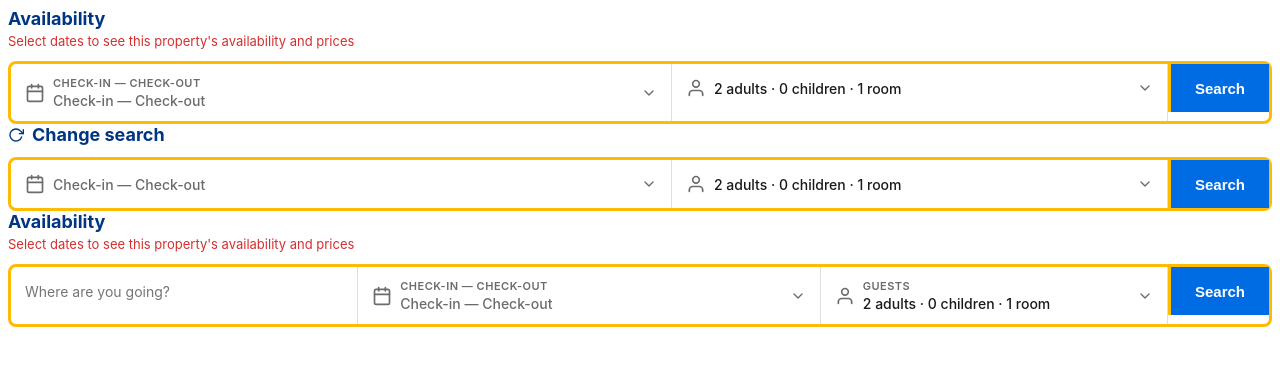
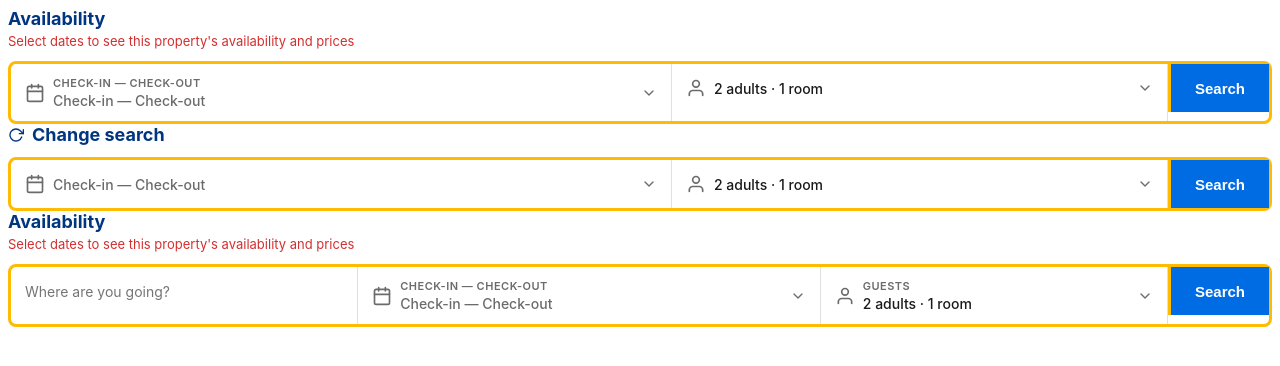
Before and after one commit to puboop2018/NovotonBUN, a React app in the folder react-src/: page / in a window 1280 px wide. Shown: the top 366 px of the page. Built offline with nearby package versions, Linux system fonts and the light colour scheme; the HTML template or start-up script is replaced by a standard one.

Commit message:
Hide '0 children' from guest picker summary when no children selected
Only show the children count in the guest summary text when
totalChildren > 0, so the display reads "2 adults · 1 room"
instead of "2 adults · 0 children · 1 room".

https://claude.ai/code/session_016wfgiR2ych27gXKegnohVf

```diff
--- a/react-src/src/BookingEngine.jsx
+++ b/react-src/src/BookingEngine.jsx
@@ -94,15 +94,17 @@ export default function BookingEngine({ config }) {
     const totalChildren = rooms.reduce((sum, r) => sum + r.children, 0);
     const nights = nightsBetween(checkIn, checkOut);
 
-    // Build guest summary text
+    // Build guest summary text (hide children when count is 0)
     const guestSummary = (() => {
         const parts = [];
 
         const adultLabel = totalAdults === 1 ? t('adult', 'adult') : t('adults', 'adults');
         parts.push(`${totalAdults} ${adultLabel}`);
 
-        const childLabel = totalChildren === 1 ? t('child', 'child') : t('children', 'children');
-        parts.push(`${totalChildren} ${childLabel}`);
+        if (totalChildren > 0) {
+            const childLabel = totalChildren === 1 ? t('child', 'child') : t('children', 'children');
+            parts.push(`${totalChildren} ${childLabel}`);
+        }
 
         const roomLabel = rooms.length === 1 ? t('room', 'room') : t('rooms', 'rooms');
         parts.push(`${rooms.length} ${roomLabel}`);
```
Also changed, not shown: 1 other file (tests, documents, lock files or other folders).
